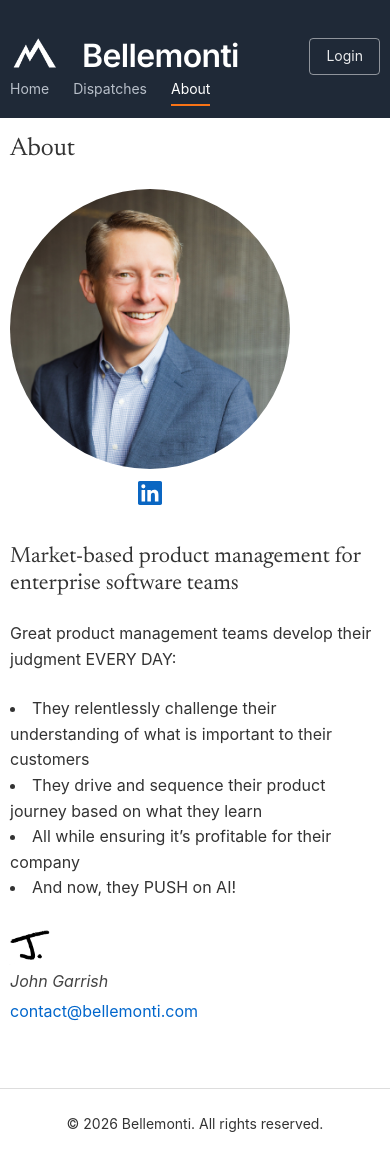
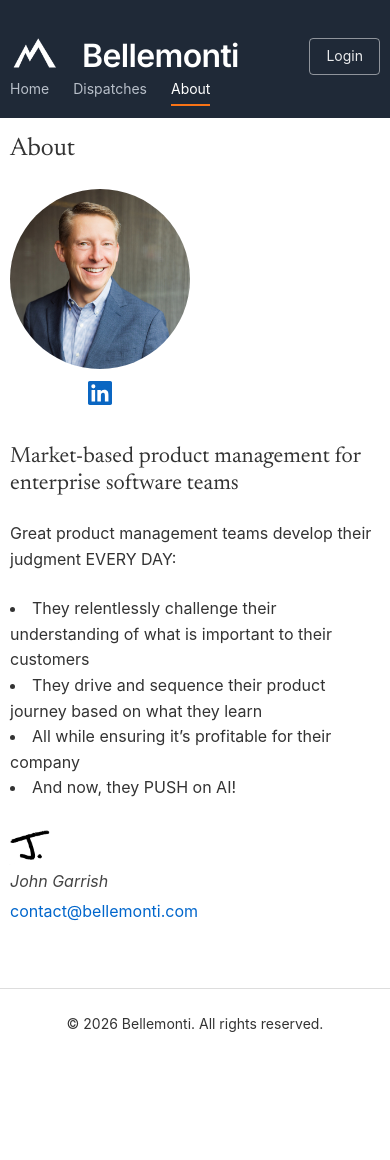
Before and after one commit to gibbygee/bellemonti-website, a Jekyll site: the page built from _pages/about.md, in a window 390 px wide. Built offline with Jekyll 4.4.1, drawn with Linux system fonts in a browser that asks for light colours; after the commit the page ends 1060 px from its top, so only the background shows below that.

Commit message:
Shrink flip-card photo on mobile about/Wonderland views
Below 768px the headshot drops from 280px to 180px (and 150px below
360px) so it doesn't dominate the about hero on phones.

Co-Authored-By: Claude Opus 4.7 (1M context) <noreply@anthropic.com>

```diff
--- a/_sass/_flip-card.scss
+++ b/_sass/_flip-card.scss
@@ -83,10 +83,16 @@
   height: 280px;
   perspective: 1000px;
 
+  @media (max-width: 768px) {
+    width: 180px;
+    min-width: 180px;
+    height: 180px;
+  }
+
   @media (max-width: 360px) {
-    width: 240px;
-    min-width: 240px;
-    height: 240px;
+    width: 150px;
+    min-width: 150px;
+    height: 150px;
   }
 }
 
```
